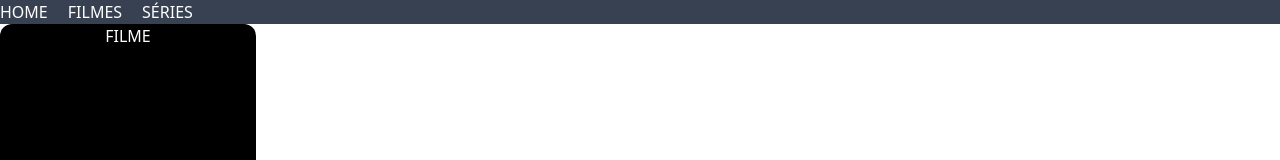
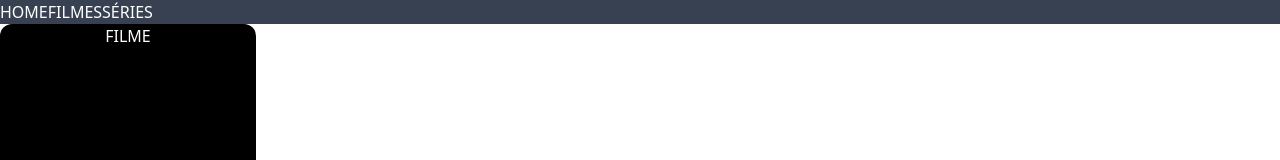
Before and after one commit to IREDE-TIC12/Projeto-Filmeflix, a Vue app in the folder vue-project/: page / in a window 1280 px wide. Shown: the top 160 px of the page. Built offline with nearby package versions, Linux system fonts and the light colour scheme.

Commit message:
feat:create component

```diff
--- a/vue-project/src/components/NavBar.vue
+++ b/vue-project/src/components/NavBar.vue
@@ -8,8 +8,11 @@ export default defineComponent({
 
 <template>
     <nav class="bg-gray-700 text-white flex gap-5">
-    <p class="text-white">HOME</p>
-    <p>FILMES</p>
-    <p>SÉRIES</p>
+      <div class="text-white">
+        <a href="#home">HOME</a>
+        <a href="#filmes">FILMES</a>
+        <a href="#series">SÉRIES</a>
+
+      </div>
     </nav>
 </template>
```
